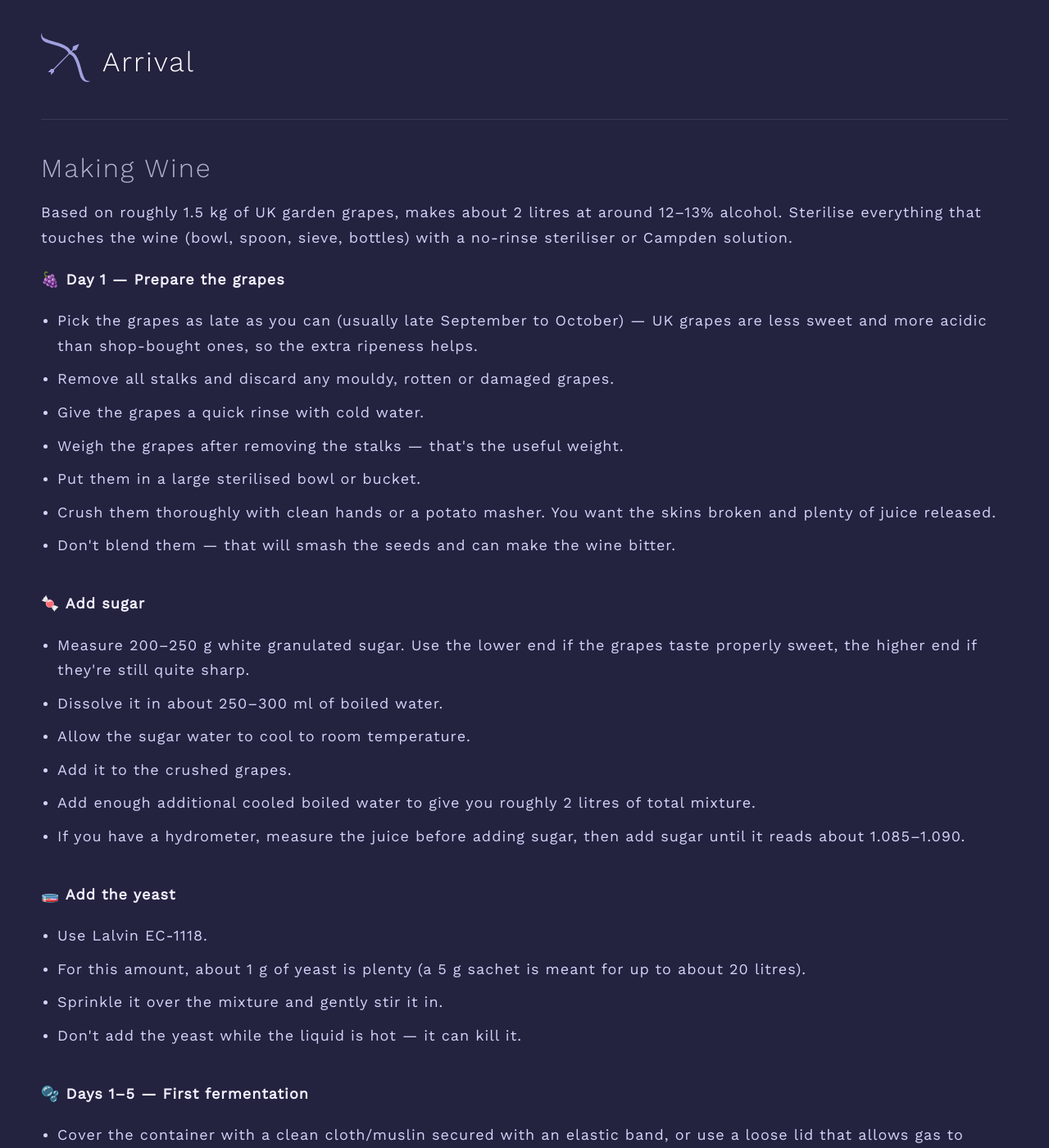
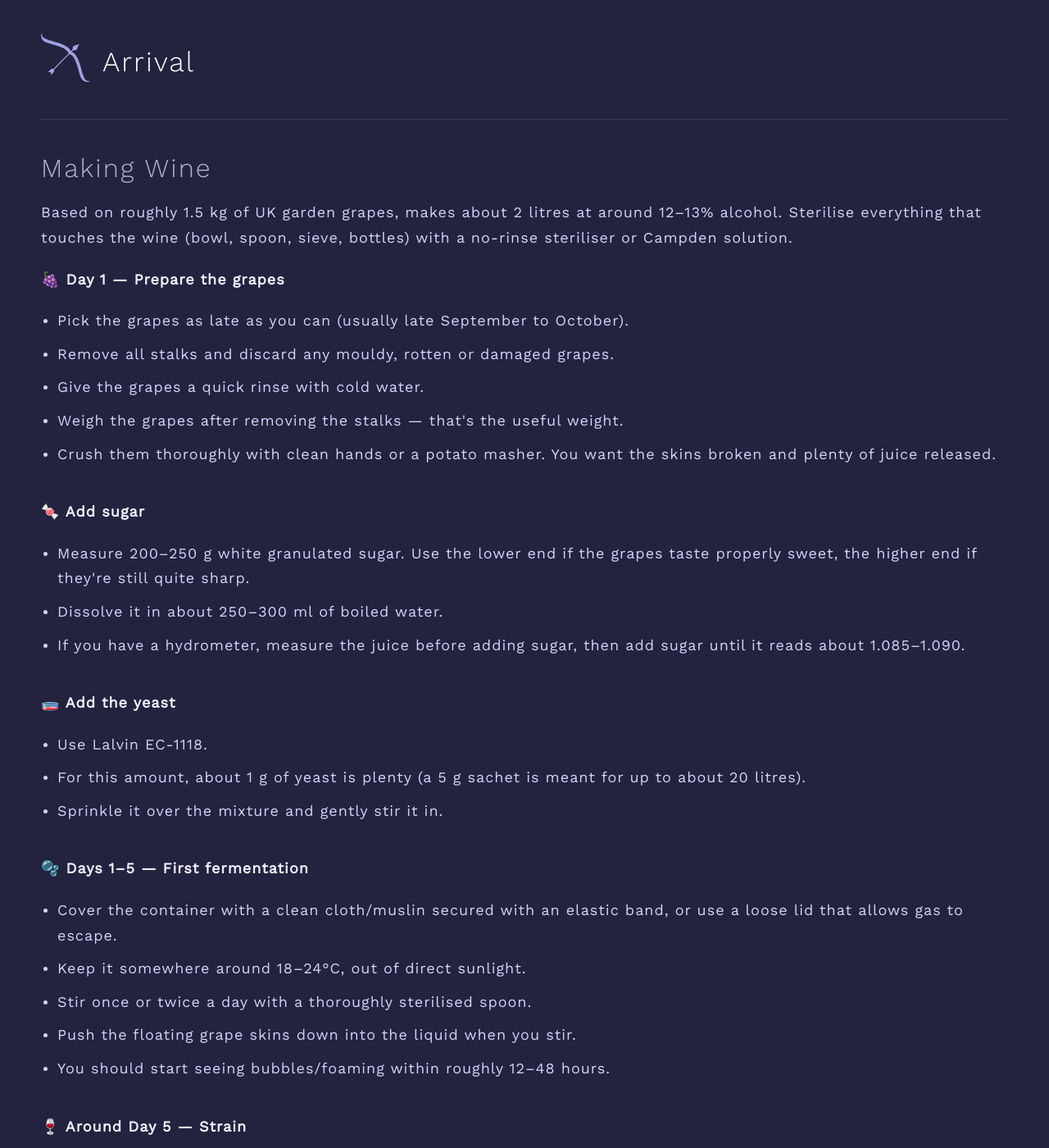
Before and after one commit to khxnter/arrival, a Jekyll site: the page built from wine.html, in a window 1280 px wide and 1400 px high. Shown: the whole window at 82% size. Built offline with Jekyll 4.4.1, drawn with Linux system fonts in a browser that asks for light colours; some of the changed text lies outside the part shown.

Commit message:
update on the wine

```diff
--- a/wine.html
+++ b/wine.html
@@ -10,22 +10,17 @@ title: ARRIVAL | Making Wine
 
     <p><strong>🍇 Day 1 — Prepare the grapes</strong></p>
     <ul>
-        <li>Pick the grapes as late as you can (usually late September to October) — UK grapes are less sweet and more acidic than shop-bought ones, so the extra ripeness helps.</li>
+        <li>Pick the grapes as late as you can (usually late September to October).</li>
         <li>Remove all stalks and discard any mouldy, rotten or damaged grapes.</li>
         <li>Give the grapes a quick rinse with cold water.</li>
         <li>Weigh the grapes after removing the stalks — that's the useful weight.</li>
-        <li>Put them in a large sterilised bowl or bucket.</li>
         <li>Crush them thoroughly with clean hands or a potato masher. You want the skins broken and plenty of juice released.</li>
-        <li>Don't blend them — that will smash the seeds and can make the wine bitter.</li>
     </ul>
 
     <p><strong>🍬 Add sugar</strong></p>
     <ul>
         <li>Measure 200–250 g white granulated sugar. Use the lower end if the grapes taste properly sweet, the higher end if they're still quite sharp.</li>
         <li>Dissolve it in about 250–300 ml of boiled water.</li>
-        <li>Allow the sugar water to cool to room temperature.</li>
-        <li>Add it to the crushed grapes.</li>
-        <li>Add enough additional cooled boiled water to give you roughly 2 litres of total mixture.</li>
         <li>If you have a hydrometer, measure the juice before adding sugar, then add sugar until it reads about 1.085–1.090.</li>
     </ul>
 
@@ -34,7 +29,6 @@ title: ARRIVAL | Making Wine
         <li>Use Lalvin EC-1118.</li>
         <li>For this amount, about 1 g of yeast is plenty (a 5 g sachet is meant for up to about 20 litres).</li>
         <li>Sprinkle it over the mixture and gently stir it in.</li>
-        <li>Don't add the yeast while the liquid is hot — it can kill it.</li>
     </ul>
 
     <p><strong>🫧 Days 1–5 — First fermentation</strong></p>
@@ -61,7 +55,6 @@ title: ARRIVAL | Making Wine
         <li>Keep it around 18–22°C.</li>
         <li>Leave it alone to ferment.</li>
         <li>You'll see bubbles coming through the airlock.</li>
-        <li>Don't refrigerate it during fermentation.</li>
         <li>When bubbling has stopped, leave it for another week or so rather than bottling straight away. The wine should start to clear and a layer of sediment will settle at the bottom.</li>
         <li>If you have a hydrometer, fermentation is finished when the reading stays the same (around 0.990–0.996) for 2–3 days in a row.</li>
     </ul>
```
Also changed, not shown: other parts of wine.html (+4 -0 lines).
